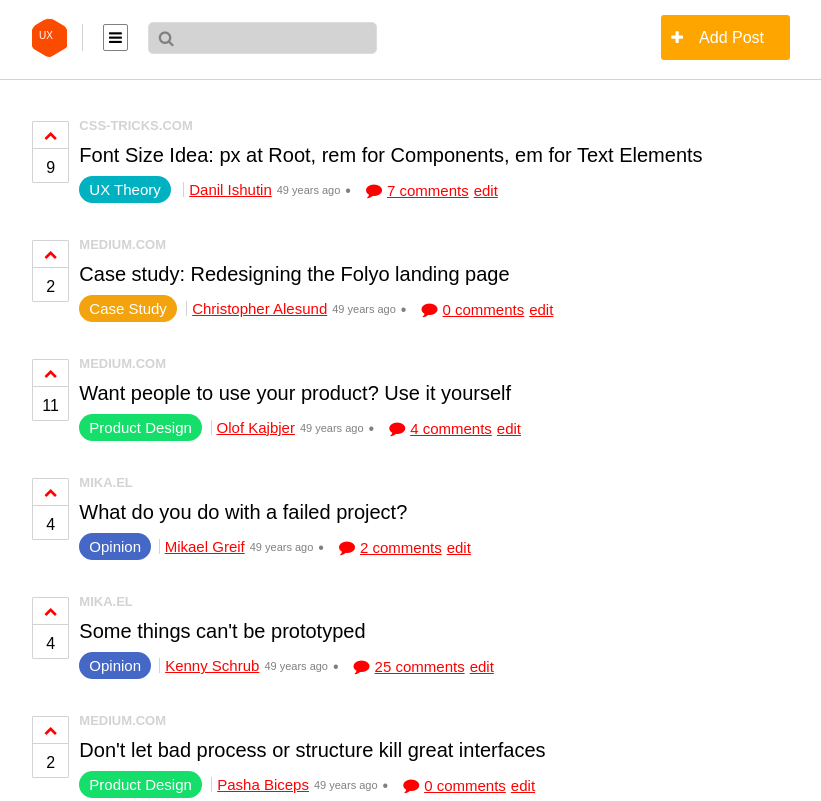
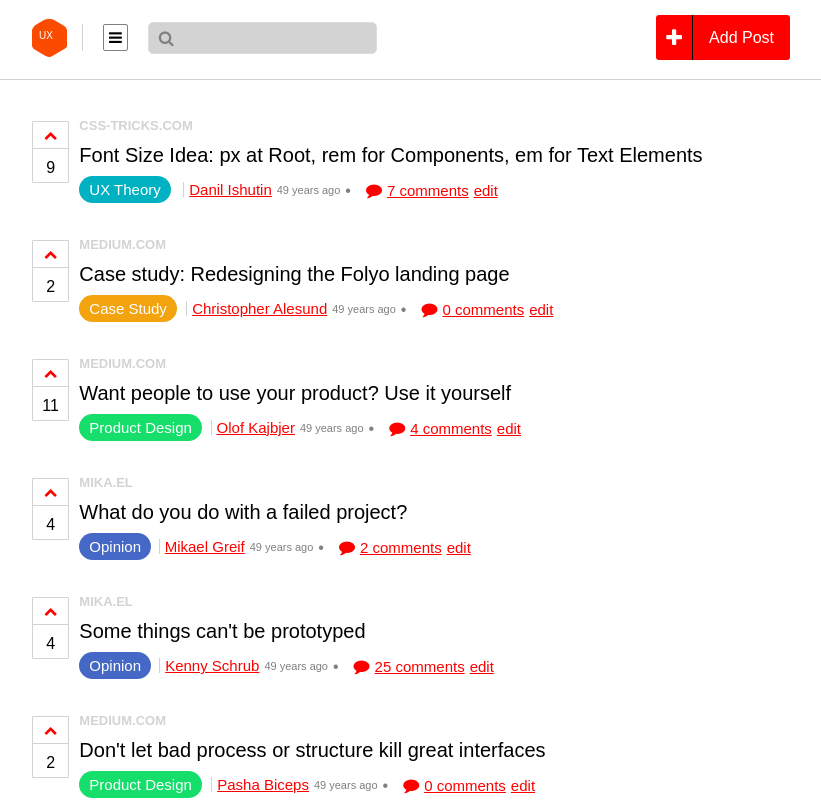
Before and after one commit to GustavoWinter/boitata-test, a website built with webpack: page dist/index.html in a window 1280 px wide. Shown: the top 801 px of the page, without its empty margins (234-1055 px from the left). Built offline with nearby package versions, Linux system fonts and the light colour scheme; no server answers.

Commit message:
( fix ) -> User Add post box
Fix the layout of the add post on header

```diff
--- a/dist/index.css
+++ b/dist/index.css
@@ -63,10 +63,10 @@
 }
 
 .orange-box {
-  padding: 10px;
+  padding: 10px 0 10px 10px;
   border-radius: 3px;
   height: 25px;
-  background-color: orange;
+  background-color: red;
 }
 
 .search-bar {
@@ -150,6 +150,15 @@
 .border-top-end {
   grid-area: border-top-end;
   border-bottom: 1px solid lightgrey;
+}
+
+.border-right {
+  height: 45px;
+  display: flex;
+  justify-content: center;
+  align-items: center;
+  padding-right: 10px;
+  border-right: 1px solid #000;
 }
 
 .box {
--- a/dist/index.html
+++ b/dist/index.html
@@ -26,7 +26,9 @@
           </div>
           <div class="simple-row user-header-container padding-box auto-margin">
             <div class="simple-row orange-box space-centralized">
-              <i class="fa fa-plus" style="font-size:15px;color:white"></i>
+              <div class="border-right">
+                <i class="fa fa-plus" style="font-size:20px;color:white"></i>
+              </div>
               <span class='padding-test'>Add Post</span>
             </div>
           </div>
```
